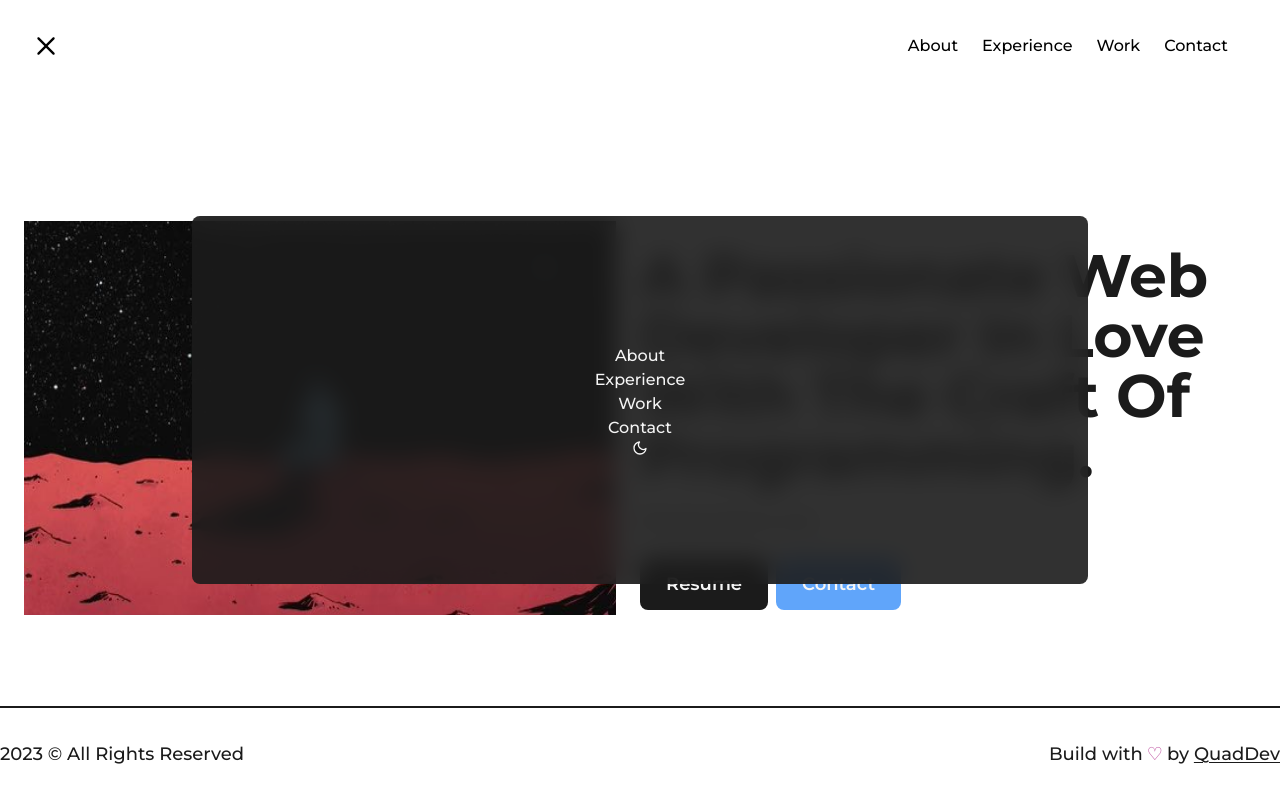
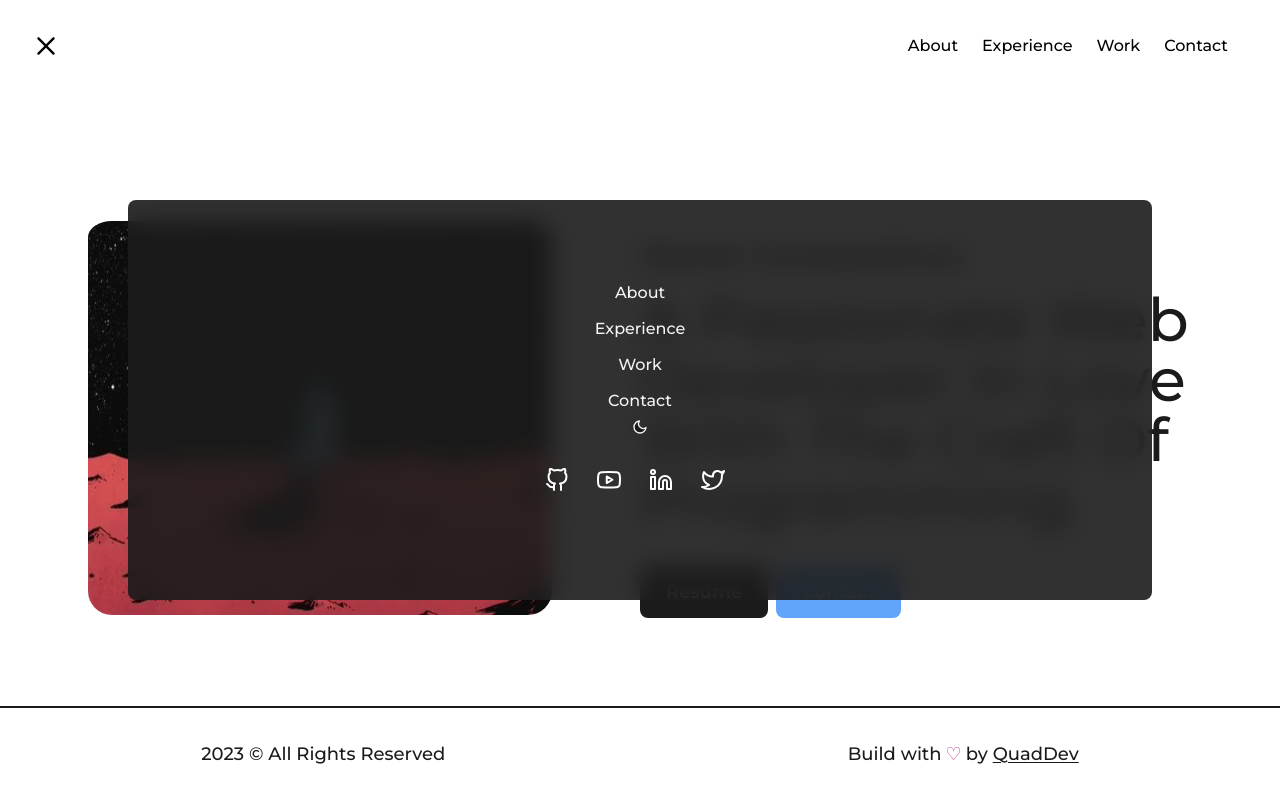
Before and after one commit to QuadraKOfx/next-portfolio, a Next.js app: page / in a window 1280 px wide. Both pictures are taken after a click on the icon 46 px from the left and 46 px from the top of the page. Built offline with nearby package versions, Linux system fonts and the light colour scheme.

Commit message:
feat(core): social icons && improvements

```diff
--- a/app/components/footer/index.tsx
+++ b/app/components/footer/index.tsx
@@ -4,7 +4,7 @@ const Footer = () => {
     return (
         <footer className="w-full border-t-2 border-solid border-dark font-medium text-lg
             dark:text-light dark:border-light bottom-0 sm:text-base">
-            <div className="py-8 flex items-center justify-between lg:flex-col lg:py-6">
+            <div className="py-8 flex items-center justify-between lg:flex-col lg:py-6 min_md:justify-around">
                 <span>{new Date().getFullYear()} &copy; All Rights Reserved</span>
                 <div className="flex items-center">
                     Build with <span className="text-primary dark:text-primaryDark text-2x1 px-1">&#9825;</span>
--- a/app/components/navbar/index.tsx
+++ b/app/components/navbar/index.tsx
@@ -10,6 +10,7 @@ import Link from "next/link";
 import useWindowSize from "portfolio/app/hooks/useWindowSize";
 import useThemeToggle from "portfolio/app/hooks/useThemeToggle";
 import {FiMoon, FiSun} from "react-icons/fi";
+import SocialIcons from "portfolio/app/components/social-icons";
 
 interface CustomLinkInterface {
     href: string;
@@ -95,13 +96,13 @@ const Navbar = () => {
 
             {/* MOBILE NAVBAR FOR SECTION LINKS */}
             {responsiveNavVisible &&
-                <div className="dark:bg-light min-w-[70vw] bg-dark/90 fixed top-1/2 py-32 rounded-lg flex items-center
-                    justify-between z-30 left-1/2 -translate-x-1/2 -translate-y-1/2 backdrop-blur-md">
-                    <nav className="w-full flex flex-col">
+                <div className="dark:bg-light min-w-[80vw] bg-dark/90 fixed top-1/2 py-32 rounded-lg flex items-center
+                    justify-between z-30 left-1/2 -translate-x-1/2 -translate-y-1/2 backdrop-blur-md max-h-full h-1/2">
+                    <nav className="w-full flex flex-col justify-between">
                         {sectionLinks.map(({name, link}, index) => (
                             <motion.button
                                 key={name}
-                                className="nav-items-list-item text-light dark:text-dark"
+                                className="nav-items-list-item text-light dark:text-dark h-9"
                                 initial={{opacity: 0, y: -25}}
                                 animate={{opacity: 1, y: 0}}
                                 transition={{
@@ -128,6 +129,8 @@ const Navbar = () => {
                             {mode === "dark" ? <FiSun className={"fill-dark"}/>
                                 : <FiMoon className={"fill-dark"}/>}
                         </motion.button>
+
+                        <SocialIcons />
                     </nav>
                 </div>
             }
@@ -136,7 +139,7 @@ const Navbar = () => {
             {navbarVisible &&
                 <nav>
                     {sectionLinks.map(({name, link}) => (
-                        <CustomLink key={name} title={name} className='mr-4 hover:underline p-1' href={link} />
+                        <CustomLink key={name} title={name} className='mr-4 hover:underline p-1 dark:text-light' href={link} />
                     ))}
                 </nav>
             }
--- a/app/components/social-icons/index.tsx
+++ b/app/components/social-icons/index.tsx
@@ -21,11 +21,6 @@ const SocialIcons = () => {
             icon: <FiLinkedin/>,
             link: "https://www.linkedin.com/in/marios-constantinou11/",
         },
-        // {
-        //     name: "Instagram",
-        //     icon: <FiInstagram />,
-        //     link: "https://www.instagram.com/marios_con93/",
-        // },
         {
             name: "Twitter",
             icon: <FiTwitter />,
@@ -35,13 +30,13 @@ const SocialIcons = () => {
 
     return (
         <motion.div
-            className={"social-icons mb-8 z-50"}
+            className={"social-icons z-50"}
             initial={{opacity: 0}}
             animate={{opacity: 1}}
             transition={{
                 duration: 0.3,
                 ease: 'easeInOut',
-                delay: 1.95
+                delay: 1
             }}>
             <ul className="social-icons-list">
                 {socialLinks.map(({name, icon, link}) => (
--- a/app/page.tsx
+++ b/app/page.tsx
@@ -21,7 +21,7 @@ export default function Home() {
                 <div className="z-0 flex w-full dark:bg-dark pt-7 min-h-[100vh]">
                     <div className="flex items-center w-full lg:flex-col sm:px-8 md:flex-col">
                         {/* TODO ANIMATED TEXT IMAGE COMPONENT */}
-                        <div className={`w-1/2 md:w-full flex justify-center`}>
+                        <div className={`w-1/2 md:w-full flex justify-center min_lg:p-16`}>
                             <Image src={ProfilePicture} alt={'Quad-Devs'} className={`w-full h-auto avatar-image`}
                                    priority/>
                         </div>
@@ -29,10 +29,36 @@ export default function Home() {
 
                         <div className="w-1/2 flex flex-col items-center self-center lg:w-full lg:text-center mt-5">
 
+                            {/*<motion.h1*/}
+                            {/*    className="nav-items-list-item text-light dark:text-dark h-9 text-center"*/}
+                            {/*    initial={{opacity: 0, y: -25}}*/}
+                            {/*    animate={{opacity: 1, y: 0}}*/}
+                            {/*    transition={{*/}
+                            {/*        duration: 0.3,*/}
+                            {/*        ease: "easeInOut",*/}
+                            {/*        delay: 1.2,*/}
+                            {/*    }}>*/}
+                            {/*    Marios Constantinou*/}
+                            {/*</motion.h1>*/}
+
+                            <div className="w-full mx-auto py-2 flex items-center justify-center
+                            text-center overflow-hidden sm:py-0">
+                                <h1 className={`dark:text-white light:text-dark w-full text-dark capitalize font-bold
+                                    min_md:text-3xl min_md:text-left`}>
+                                    {'Marios Constantinou'.split(" ").map((word, index) =>
+                                            <span key={word + '-' + index} className="inline-block">
+                                    {word}&nbsp;
+                                </span>
+                                    )}
+                                </h1>
+                            </div>
+
                             {/* TODO ANIMATED TEXT COMPONENT */}
                             <div className="w-full mx-auto py-2 flex items-center justify-center
                             text-center overflow-hidden sm:py-0">
-                                <h1 className={`dark:text-white light:text-dark inline-block w-full text-dark font-bold capitalize !text-6xl !text-left xl:!text-5xl lg:!text-center lg:!text=6xl md:!text-5xl sm:!text-3xl`}>
+                                <h1 className={`dark:text-white light:text-dark inline-block w-full font-medium
+                                    text-dark capitalize !text-6xl !text-left xl:!text-5xl lg:!text-center
+                                    lg:!text=6xl md:!text-5xl sm:!text-3xl`}>
                                     {'A passionate Web Developer in love with the craft of programming.'.split(" ").map((word, index) =>
                                             <span key={word + '-' + index} className="inline-block">
                                     {word}&nbsp;
@@ -42,27 +68,25 @@ export default function Home() {
                             </div>
                             {/* ======= ANIMATED TEXT COMPONENT /END ====== */}
 
-                            <p className={`my-4 text-base font-medium md:text-sm sm:!text-x min-w-full
-                                dark:text-white light:text-dark`}>
-                                Bringing Ideas to Life.
-                            </p>
+                            {/*<p className={`my-4 text-base font-medium md:text-sm sm:!text-x min-w-full */}
+                            {/*    dark:text-white light:text-dark`}>*/}
+                            {/*    Bringing Ideas to Life.*/}
+                            {/*</p>*/}
 
-                            <div className="flex items-center selft-start mt-2 lg:self-center min-w-full
-                                sm:justify-around">
+                            <div className="flex items-center selft-start lg:self-center min-w-full
+                                    mt-7 sm:justify-around">
                                 <Link href={"/dummy.pdf"} target={"_blank"}
-                                      className="flex items-center bg-dark text-light hover:text-dark
-                                    border-2 border-solid rounded-lg text-lg font-semibold hover:bg-light
-                                    p-2.5 px-6 border-transparent hover:border-dark focus:bg-dark
-                                    focus:text-light dark:bg-primaryDark dark:text-dark"
+                                      className="flex items-center bg-dark text-light
+                                        border-2 border-solid rounded-lg text-lg font-semibold p-2.5
+                                        px-6 border-transparent dark:bg-primaryDark dark:text-dark"
                                       download={true}>
                                     Resume
                                 </Link>
 
                                 <Link href={"/dummy.pdf"} target={"_blank"}
-                                      className="flex items-center bg-blue-400 text-light hover:text-dark
-                                    border-2 border-solid rounded-lg text-lg font-semibold hover:bg-light
-                                    p-2.5 px-6 border-transparent hover:border-dark focus:bg-dark
-                                    focus:text-light min_lg:ml-2 dark:bg-light dark:text-dark">
+                                      className="flex items-center bg-blue-400 text-light border-2 border-solid
+                                      rounded-lg text-lg font-semibold p-2.5 px-6 border-transparent min_lg:ml-2
+                                      dark:bg-light dark:text-dark">
                                     Contact
                                 </Link>
 
--- a/app/scss/components/_navbar.scss
+++ b/app/scss/components/_navbar.scss
@@ -8,4 +8,8 @@
     min-height: 220px;
     max-width: 220px;
   }
+
+  @media only screen and (min-width: 1023px) {
+    border-radius: 3rem;
+  }
 }
--- a/app/scss/components/_social-icons.scss
+++ b/app/scss/components/_social-icons.scss
@@ -1,34 +1,36 @@
 .social-icons {
-  position: fixed;
-  bottom: 0;
-  left: 4rem;
+  justify-content: space-around;
+  display: flex;
+  color: white;
+
   &-list {
-    flex-direction: column;
     list-style-type: none;
     display: flex;
     gap: 0.5rem;
+
     &-item {
       transition: 0.3s ease-in-out;
-      font-size: var(--tlarge2);
+      font-size: 24px;
       justify-content: center;
       align-items: center;
       display: flex;
+
       &-link {
         outline: 2px dashed transparent;
         color: var(--lightest-slate);
         transition: 0.3s ease-in-out;
         padding: 10px;
+
         &:hover {
           color: var(--theme-color);
         }
       }
+
       &:hover {
         transform: translateY(-4px);
       }
-      &:last-child {
-        margin-bottom: 2rem;
-      }
     }
+
     &::after {
       content: "";
       width: 2px;
@@ -36,10 +38,15 @@
       margin: 0 auto;
     }
   }
-  @media screen and (max-width: 1080px) {
-    left: 2rem;
-  }
+
   @media screen and (max-width: 768px) {
-    display: none;
+    .social-icons {
+      &-list {
+        &-item {
+          transition: 0.3s ease-in-out;
+          font-size: 18px;
+        }
+      }
+    }
   }
 }
--- a/tailwind.config.js
+++ b/tailwind.config.js
@@ -27,7 +27,7 @@ module.exports = {
       }
     },
     screens: {
-      "2x1": {max: "1535px"},
+      "2xl": {max: "1535px"},
       // => @media (max-width: 1535px)
       x1: {max: "1279px"},
       // => @media (max-width: 1279px)
@@ -39,7 +39,9 @@ module.exports = {
       // => @media (max-width: 639px)
       xs: {max: "479px"},
       // => @media (max-width: 479px)
-      min_lg: {min: "1023px"},
+      min_lg: {min: "1279px"},
+      // => @media (min-width: 1023)
+      min_md: {min: "1023px"},
       // => @media (min-width: 1023)
     }
   },
```
